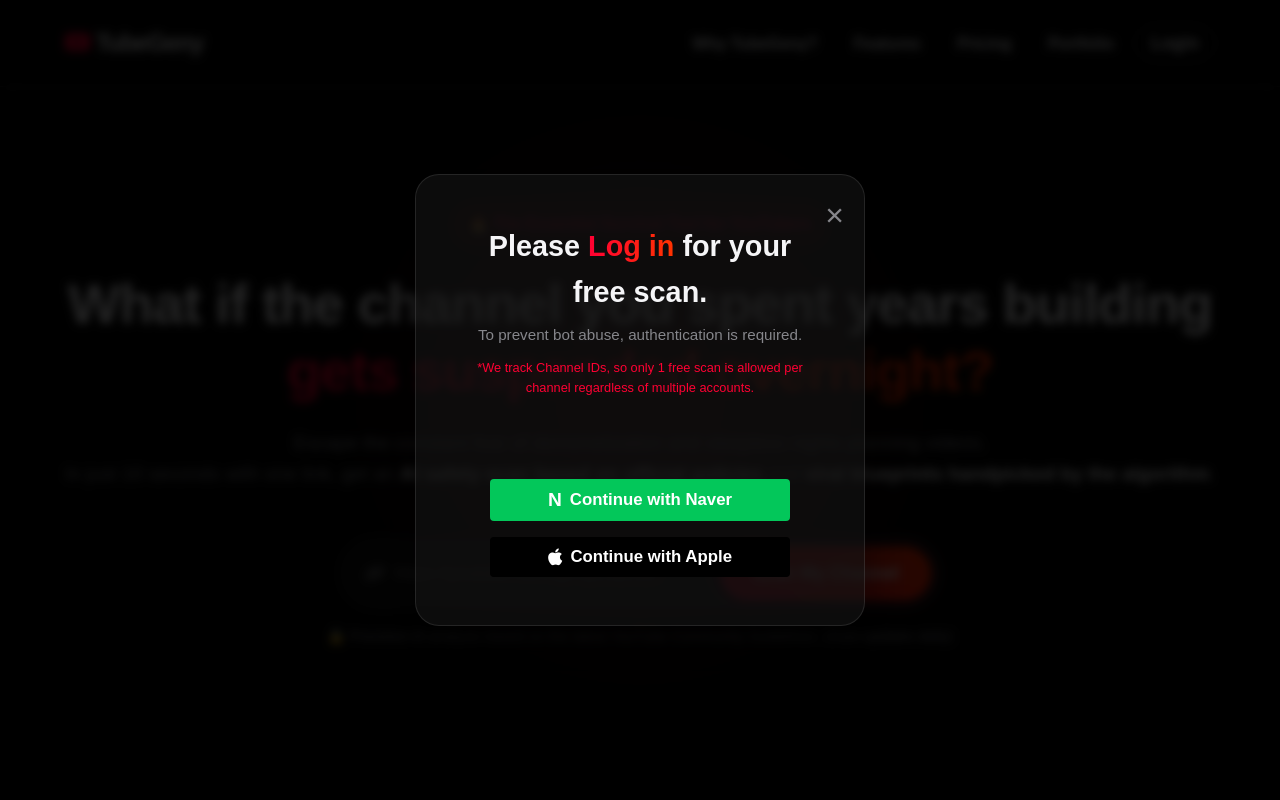
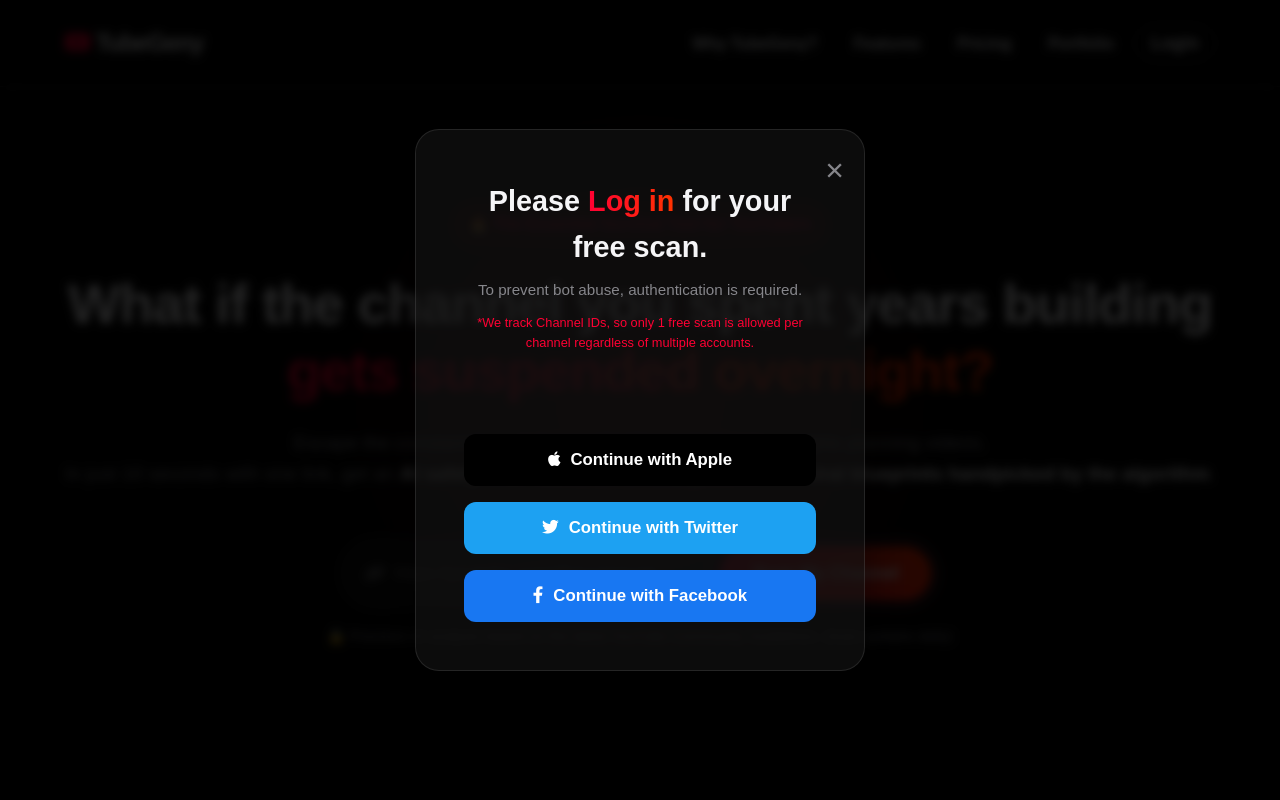
Before and after one commit to aidahae/tubegeny, a plain HTML site: page tubegeny.html in a window 1280 px wide. Both pictures are taken after a click on the link "Login". Shown: the top 800 px of the page. Drawn offline with Linux system fonts and the light colour scheme; a web font is replaced by a local one.

Commit message:
Revert Naver login button and restore original social buttons

```diff
--- a/tubegeny.html
+++ b/tubegeny.html
@@ -338,14 +338,14 @@
                      data-logo_alignment="left"
                      data-width="300">
                 </div>
-
-                <!-- Naver Login Button -->
-                <button class="sns-btn naver" style="background: #03C75A; color: #fff; width: 300px; border: none; padding: 10px; border-radius: 4px; font-weight: 600; cursor: pointer; display: flex; align-items: center; justify-content: center; gap: 8px;" onclick="handleSnsLogin('Naver')">
-                    <span style="font-weight: 900; font-family: sans-serif; font-size: 1.2rem;">N</span> Continue with Naver
+                <button class="sns-btn apple" style="background: #000; color: #fff;" onclick="handleSnsLogin('Apple')">
+                    <i class="fa-brands fa-apple"></i> Continue with Apple
                 </button>
-
-                <button class="sns-btn apple" style="background: #000; color: #fff; width: 300px; border: none; padding: 10px; border-radius: 4px; font-weight: 600; cursor: pointer; display: flex; align-items: center; justify-content: center; gap: 8px;" onclick="handleSnsLogin('Apple')">
-                    <i class="fa-brands fa-apple" style="font-size: 1.2rem;"></i> Continue with Apple
+                <button class="sns-btn twitter" style="background: #1DA1F2; color: #fff;" onclick="handleSnsLogin('Twitter')">
+                    <i class="fa-brands fa-twitter"></i> Continue with Twitter
+                </button>
+                <button class="sns-btn facebook" onclick="handleSnsLogin('Facebook')">
+                    <i class="fa-brands fa-facebook-f"></i> Continue with Facebook
                 </button>
             </div>
         </div>
```
